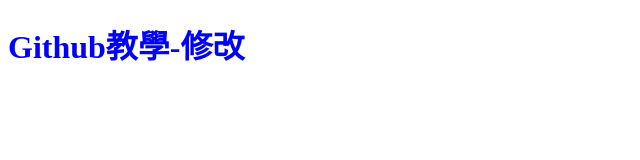
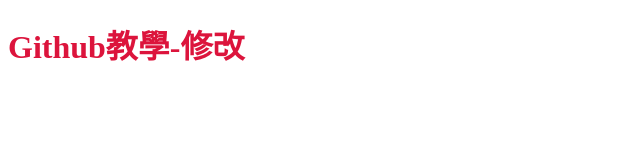
Before and after one commit to y15laboutart/project-github, a plain HTML site: page index.html in a window 1280 px wide. Shown: the whole page, without its empty margins (0-640 px from the left). Drawn offline with Linux system fonts and the light colour scheme.

Commit message:
調整css為紅色

```diff
--- a/style.css
+++ b/style.css
@@ -1,3 +1,3 @@
 h1{
-  color:blue
+  color:crimson
 }
```
Also changed, not shown: 1 other file.
